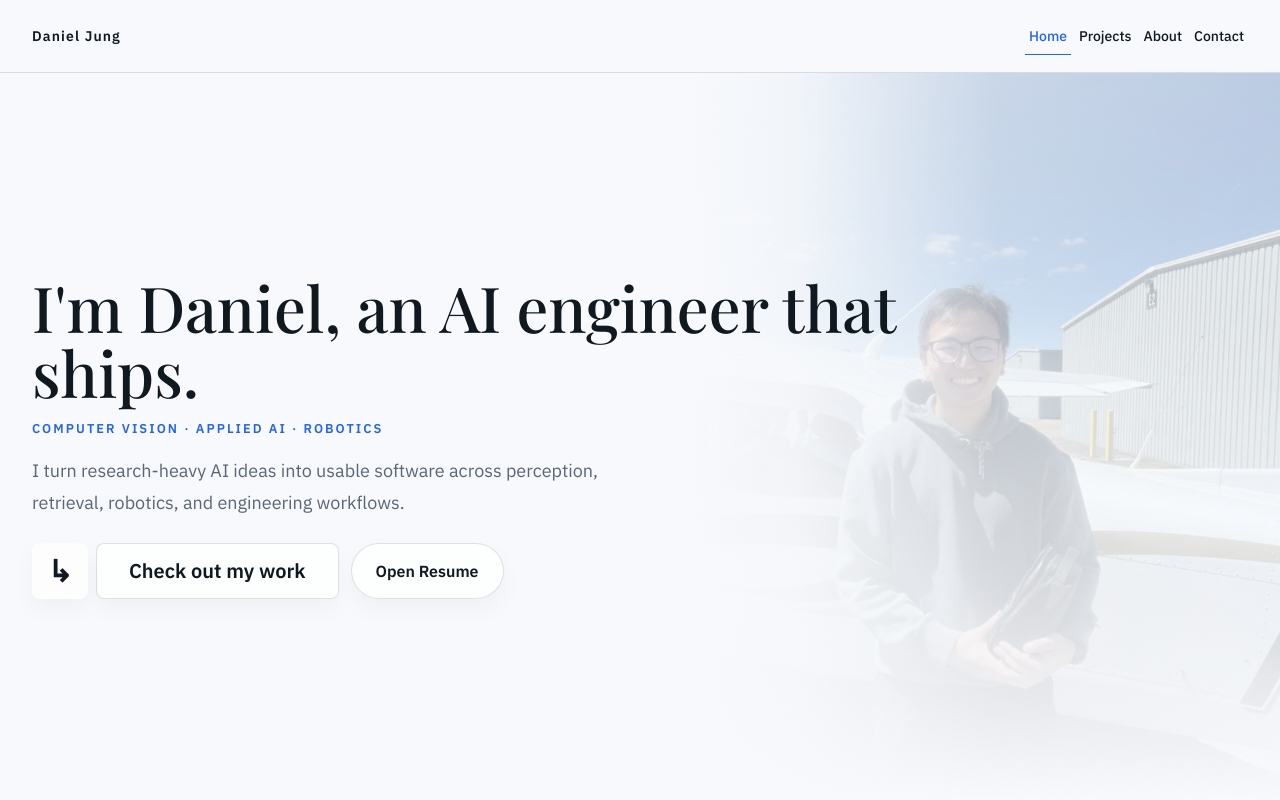
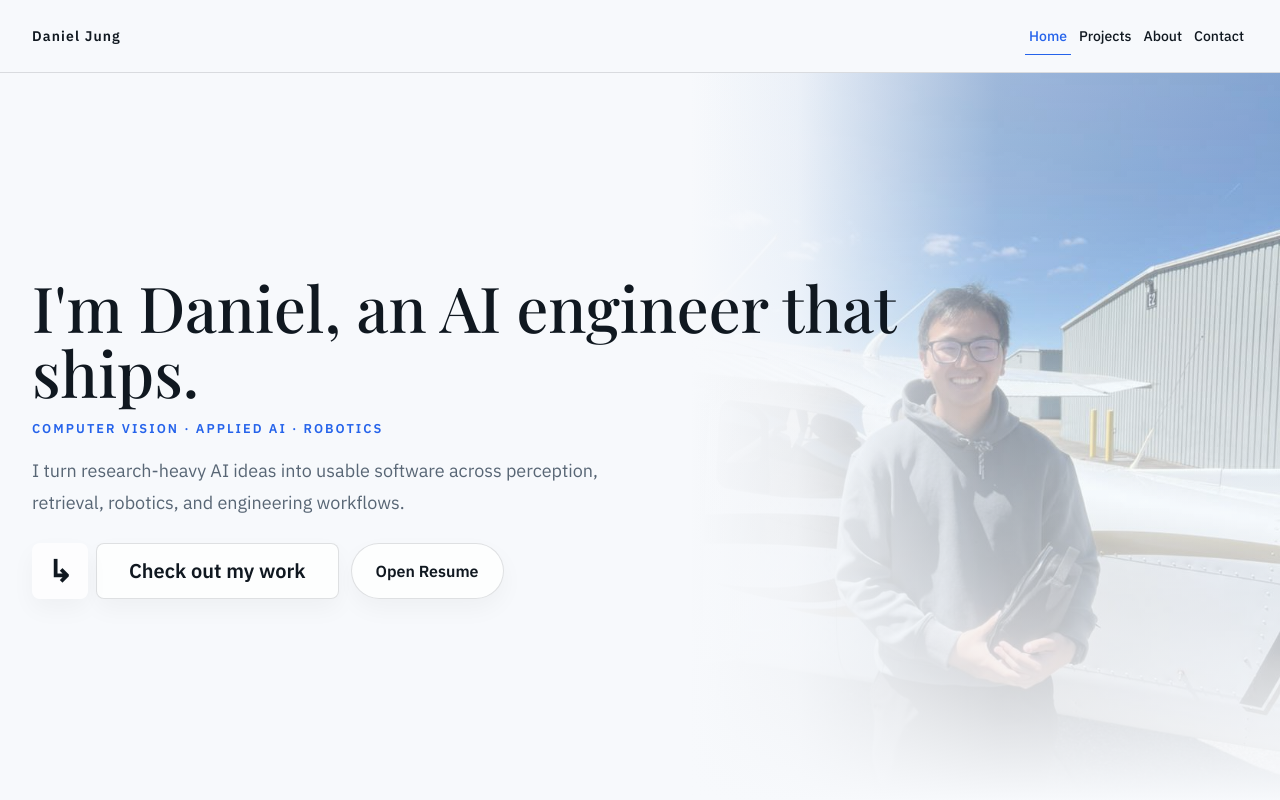
Before and after one commit to danjung9/daniel_jung, a Next.js app: page / in a window 1280 px wide. Shown: the top 800 px of the page. Built offline with nearby package versions, Linux system fonts and the light colour scheme.

Commit message:
changed opacity

```diff
--- a/src/components/sections/hero.tsx
+++ b/src/components/sections/hero.tsx
@@ -29,7 +29,7 @@ export function Hero() {
           fill
           priority
           sizes="46vw"
-          className="object-cover object-[74%_22%] opacity-[0.42] saturate-[0.72]"
+          className="object-cover object-[74%_22%] opacity-[0.8] saturate-[0.8]"
         />
         <div className="absolute inset-0 bg-[linear-gradient(90deg,var(--background)_0%,rgba(247,249,252,0.9)_18%,rgba(247,249,252,0.28)_52%,rgba(247,249,252,0.08)_100%)]" />
         <div className="absolute inset-0 bg-[linear-gradient(180deg,rgba(247,249,252,0.18)_0%,rgba(247,249,252,0)_34%,var(--background)_100%)]" />
```
